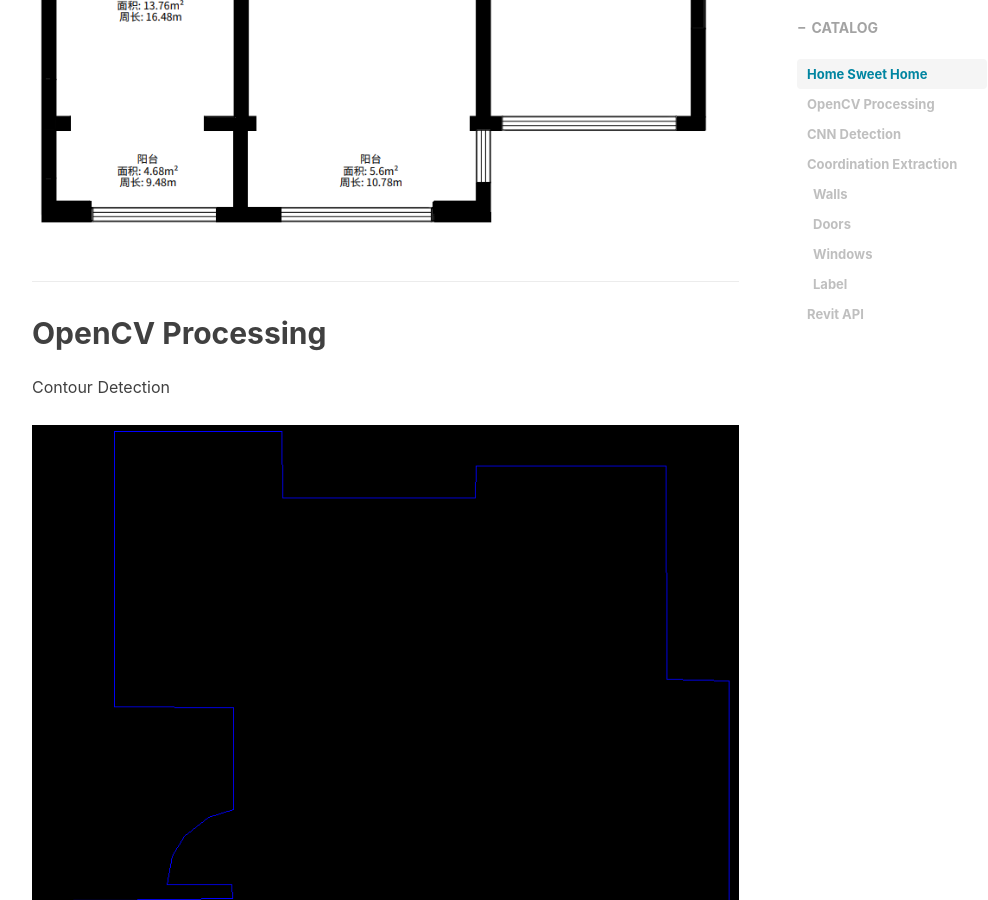
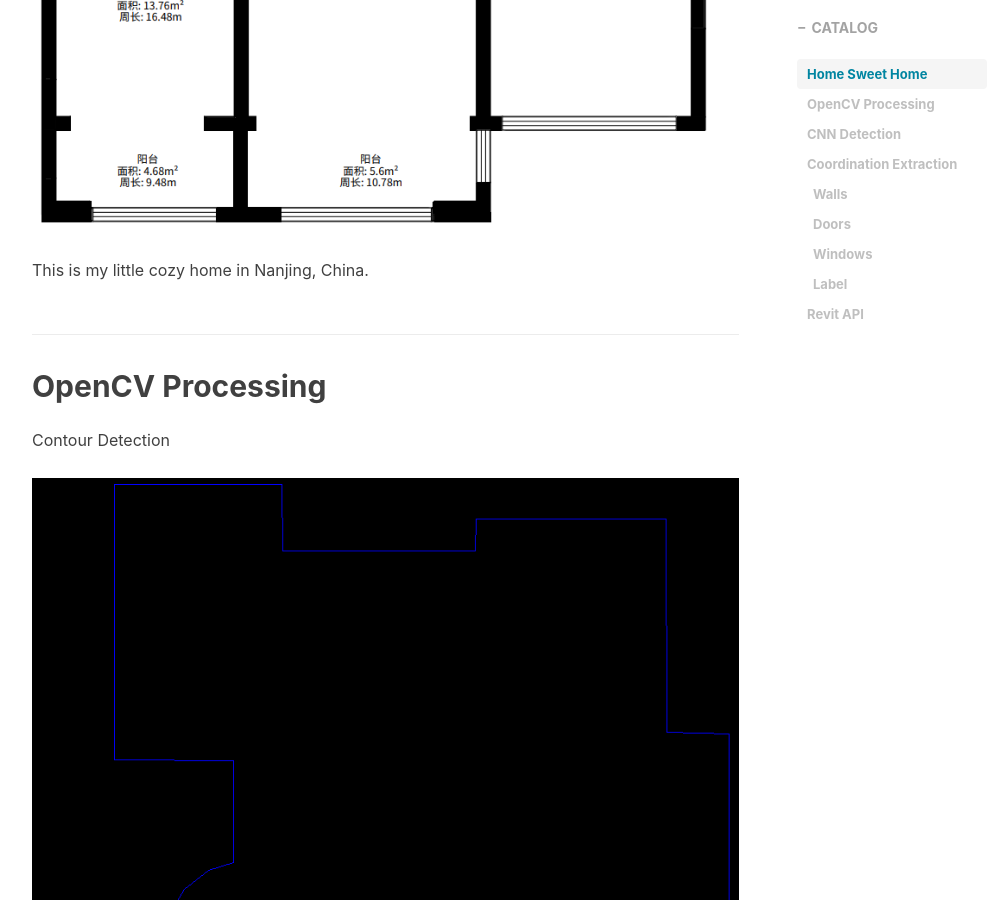
Before and after one commit to erix-yang/erix-yang.github.io, a Jekyll site: the page built from _posts/2024-9-11-2D Floor Plan To Revit Step By Step.md, in a window 1280 px wide and 900 px high, scrolled down 1188 px. Shown: the whole window, without its empty margins (233-1221 px from the left). Built offline with Jekyll 4.4.1, drawn with Linux system fonts in a browser that asks for light colours; nearby versions of some CDN libraries; comment, search, counter and statistics services are not loaded.

Commit message:
Update 2024-9-11-2D Floor Plan To Revit Step By Step.md

```diff
--- a/_posts/2024-9-11-2D Floor Plan To Revit Step By Step.md
+++ b/_posts/2024-9-11-2D Floor Plan To Revit Step By Step.md
@@ -15,6 +15,7 @@ tags:
 
 ## Home Sweet Home ##
 ![Demo](/img/myhome.png)
+This is my little cozy home in Nanjing, China.
 
 ## OpenCV Processing ##
 Contour Detection
```
